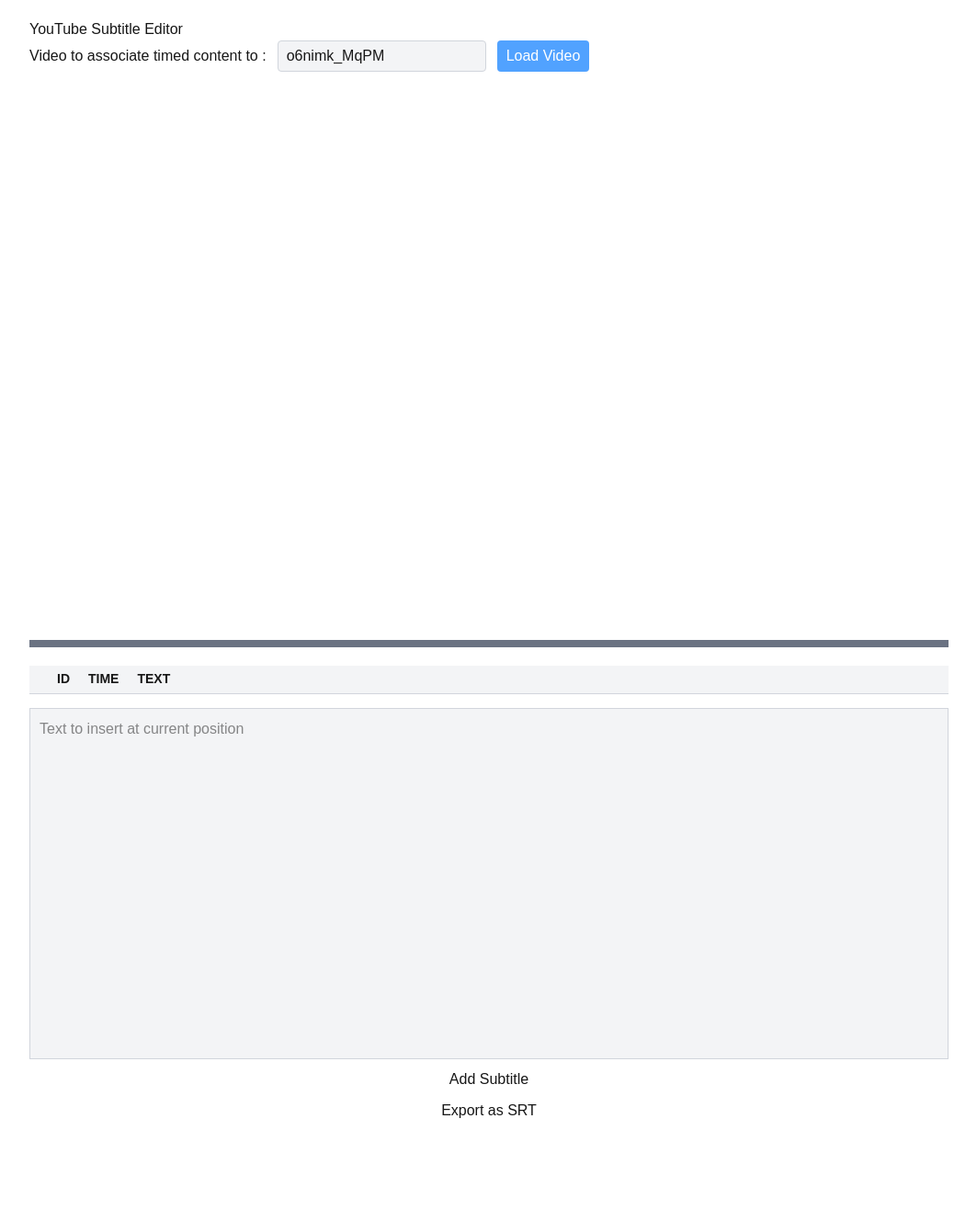
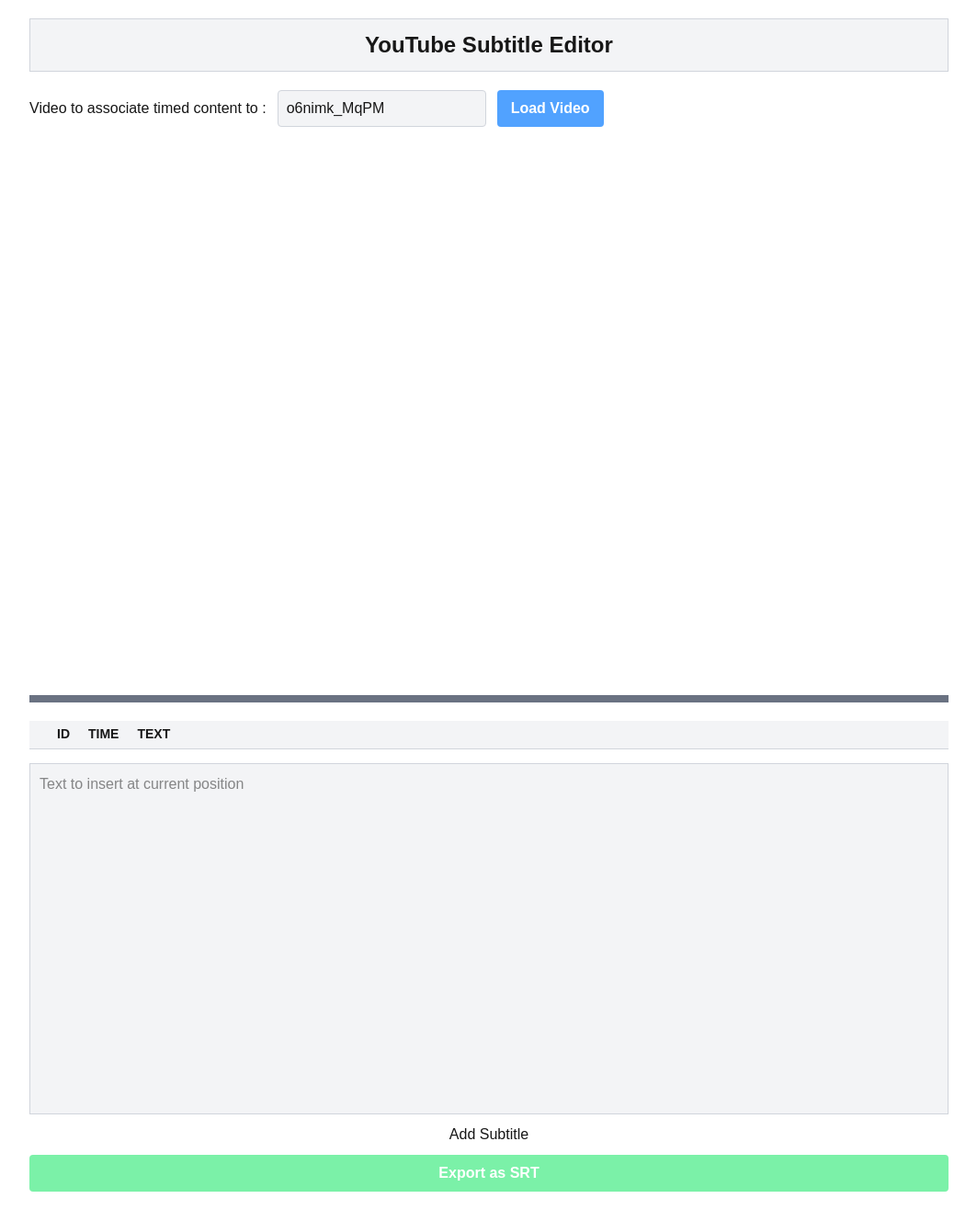
Before and after one commit to ask0ldd/CodeSnippetsChromeExtBackOffice, a Next.js app: page / in a window 1280 px wide. Shown: the whole page at 92% size, without its empty margins (108-1171 px from the left). Before the commit the page ends 1240 px from the top, so only its background shows below. Built offline with nearby package versions, Linux system fonts and the light colour scheme.

Commit message:
*edit* front / main page styling

```diff
--- a/src/app/page.tsx
+++ b/src/app/page.tsx
@@ -61,7 +61,7 @@
 
   return (
     <div className="max-w-[1000px] flex flex-col" style={{ margin: "20px auto", fontFamily: "Arial, sans-serif" }}>
-      <h1>YouTube Subtitle Editor</h1>
+      <h1 className="flex bg-gray-100 font-bold text-[24px] p-[10px] mb-[20px] justify-center border-1 border-gray-300">YouTube Subtitle Editor</h1>
       <YoutubePlayer videoId={videoId} playerRef={playerRef}/>
 
       <div className="flex flex-row gap-x-3 items-center">
@@ -69,13 +69,13 @@
           Video to associate timed content to :
         </label>
         <input
-          className="border-gray-300 bg-gray-100 border-[1px] px-[9px] py-[4px] rounded-[4px]"
+          className="h-[40px] border-gray-300 bg-gray-100 border-[1px] px-[9px] py-[4px] rounded-[4px] focus:outline-blue-400"
           type="text"
           placeholder="e.g. dQw4w9WgXcQ"
           value={inputVideoId || "o6nimk_MqPM"}
           onChange={(e) => setInputVideoId(e.target.value)}
         />
-        <button className="bg-blue-400 px-[10px] py-[5px] font-medium text-white rounded-[4px] cursor-pointer" onClick={() => setVideoId(inputVideoId.trim())}>Load Video</button>
+        <button className="h-[40px] flex justify-center items-center bg-blue-400 px-[15px] font-semibold text-white rounded-[4px] cursor-pointer" onClick={() => setVideoId(inputVideoId.trim())}>Load Video</button>
       </div>
 
       <div id="player" className="w-full h-[600px] mt-[10px]"/>
@@ -85,7 +85,7 @@
 
       <SubtitleEditor subtitles={subtitles} text={text} setText={setText} setSubtitles={setSubtitles} playerRef={playerRef}/>
 
-      <button onClick={exportSrt} style={{ marginTop: 10 }}>Export as SRT</button>
+      <button onClick={exportSrt} className="h-[40px] flex justify-center items-center bg-green-300 px-[10px] text-white rounded-[4px] cursor-pointer mt-[10px] font-semibold">Export as SRT</button>
     </div>
   );
 }
```
